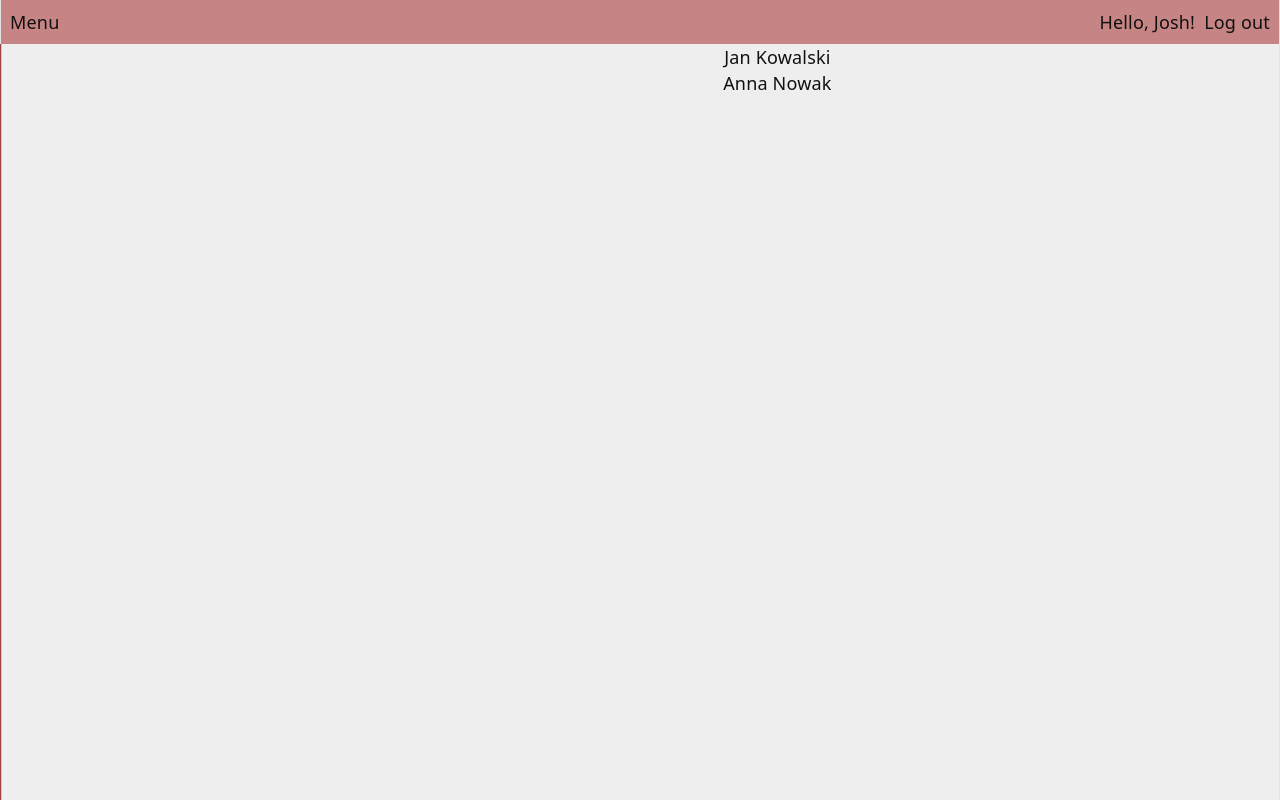
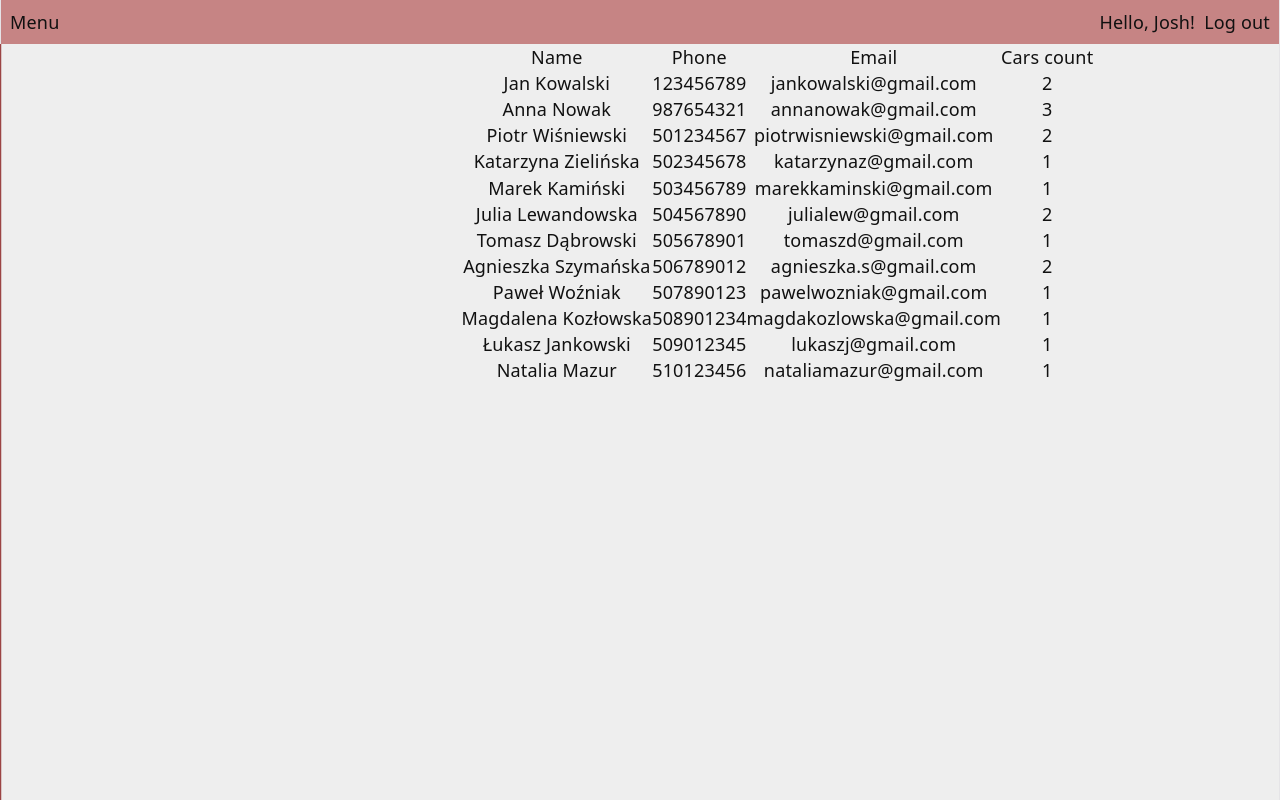
Before and after one commit to nMart719/autoservice, a React (Vite) app: page /clients in a window 1280 px wide. Built offline with nearby package versions, Linux system fonts and the light colour scheme.

Commit message:
add cars count to clients

```diff
--- a/src/components/cars/CarList.jsx
+++ b/src/components/cars/CarList.jsx
@@ -7,6 +7,10 @@ return(
           <div key={car.id}>
             <table>
               <tbody>
+                <tr>
+                  <td>Make:</td>
+                  <td>{car.make}</td>
+                </tr>
                 <tr>
                   <td>Model:</td>
                   <td>{car.model}</td>
--- a/src/components/clients/ClientDetails.jsx
+++ b/src/components/clients/ClientDetails.jsx
@@ -9,7 +9,7 @@ export function ClientDetails({ clientId }) {
   return (
     <div>
       <h2>
-        {client.name} {client.surname}
+        {client.name} {client.surname} {client.phone} {client.email} Cars:{cars.length}
       </h2>
       {cars.map((car) => {
         return (
--- a/src/components/clients/ClientList.jsx
+++ b/src/components/clients/ClientList.jsx
@@ -1,18 +1,33 @@
 export function ClientList({ clients, onSelect }) {
   return (
-    <div>
+    <table>
+      <thead>
+        <tr>
+          <td>Name</td>
+          <td>Phone</td>
+          <td>Email</td>
+          <td>Cars count</td>
+        </tr>
+      </thead>
+      <tbody>
       {clients.map((client) => {
         return (
-          <div
+          <tr
             key={client.id}
             onClick={() => {
               onSelect(client.id);
             }}
           >
-            {client.name} {client.surname}
-          </div>
+            <td>
+            {`${client.name} ${client.surname}`}
+            </td>
+            <td>{client.phone}</td>
+            <td>{client.email}</td>
+            <td>{client.carsCount}</td>
+          </tr>
         );
       })}
-    </div>
+      </tbody>
+    </table>
   );
 }
--- a/src/data/cars.js
+++ b/src/data/cars.js
@@ -1,17 +1,157 @@
 /**
  * @typedef {Object} Car
  * @property {number} id
+ * @property {string} make
  * @property {string} model
  * @property {string} plateNumber
  * @property {string} vin
  * @property {number} clientId
  */
 
-/** @type {Client[]} */
+/** @type {Car[]} */
 export const cars = [
-  { id: 1, model: "BMW 316d", plateNumber: "KR12345", vin: "", clientId: 1},
-  { id: 2, model: "Audi A7", plateNumber: "DX12345", vin: "", clientId: 2 },
-  { id: 3, model: "BMW 540i", plateNumber: "KR67890", vin: "", clientId: 1},
-  { id: 4, model: "Audi RS6", plateNumber: "DX67890", vin: "", clientId: 2 },
-  { id: 5, model: "Audi A3", plateNumber: "DX00000", vin: "", clientId: 2 }
+  {
+    id: 1,
+    make: "BMW",
+    model: "316d",
+    plateNumber: "KR12345",
+    vin: "WBA8E11010K123456",
+    clientId: 1
+  },
+  {
+    id: 2,
+    make: "Audi",
+    model: "A7",
+    plateNumber: "DX12345",
+    vin: "WAUZZZ4G6HN654321",
+    clientId: 2
+  },
+  {
+    id: 3,
+    make: "BMW",
+    model: "540i",
+    plateNumber: "KR67890",
+    vin: "WBAJS51020B111222",
+    clientId: 1
+  },
+  {
+    id: 4,
+    make: "Audi",
+    model: "RS6",
+    plateNumber: "DX67890",
+    vin: "WUAZZZF28LN333444",
+    clientId: 2
+  },
+  {
+    id: 5,
+    make: "Audi",
+    model: "A3",
+    plateNumber: "DX00000",
+    vin: "WAUZZZ8V1JA555666",
+    clientId: 2
+  },
+  {
+    id: 6,
+    make: "Mercedes",
+    model: "C220",
+    plateNumber: "KR44556",
+    vin: "WDD2052041F777888",
+    clientId: 3
+  },
+  {
+    id: 7,
+    make: "Toyota",
+    model: "Corolla",
+    plateNumber: "KR11223",
+    vin: "SB1K93BE90E999111",
+    clientId: 4
+  },
+  {
+    id: 8,
+    make: "Volkswagen",
+    model: "Golf VII",
+    plateNumber: "DW77889",
+    vin: "WVWZZZAUZJP222333",
+    clientId: 5
+  },
+  {
+    id: 9,
+    make: "Skoda",
+    model: "Octavia",
+    plateNumber: "KR99887",
+    vin: "TMBJG7NE8K444555",
+    clientId: 6
+  },
+  {
+    id: 10,
+    make: "Ford",
+    model: "Focus",
+    plateNumber: "WI45678",
+    vin: "WF0KXXGCBK666777",
+    clientId: 7
+  },
+  {
+    id: 11,
+    make: "Honda",
+    model: "Civic",
+    plateNumber: "KR32145",
+    vin: "SHHFK27609U888999",
+    clientId: 8
+  },
+  {
+    id: 12,
+    make: "Tesla",
+    model: "Model 3",
+    plateNumber: "EL123TS",
+    vin: "5YJ3E1EA7KF111222",
+    clientId: 9
+  },
+  {
+    id: 13,
+    make: "Porsche",
+    model: "Cayenne",
+    plateNumber: "KR911PC",
+    vin: "WP1ZZZ9YZLA333444",
+    clientId: 10
+  },
+  {
+    id: 14,
+    make: "Hyundai",
+    model: "i30",
+    plateNumber: "GD55566",
+    vin: "TMAH281DALJ555666",
+    clientId: 11
+  },
+  {
+    id: 15,
+    make: "Kia",
+    model: "Sportage",
+    plateNumber: "KR77788",
+    vin: "U5YPG814BLL777888",
+    clientId: 12
+  },
+  {
+    id: 16,
+    make: "BMW",
+    model: "X5",
+    plateNumber: "KRX5522",
+    vin: "WBAKS410100999111",
+    clientId: 3
+  },
+  {
+    id: 17,
+    make: "Audi",
+    model: "Q5",
+    plateNumber: "KRQ5123",
+    vin: "WAUZZZFY2L222333",
+    clientId: 6
+  },
+  {
+    id: 18,
+    make: "Mercedes",
+    model: "E200",
+    plateNumber: "KRME200",
+    vin: "WDD2130421A444555",
+    clientId: 8
+  }
 ]
--- a/src/data/clients.js
+++ b/src/data/clients.js
@@ -4,10 +4,21 @@
  * @property {string} name
  * @property {string} surname
  * @property {string} phone
+ * @property {string} email
  */
 
 /** @type {Client[]} */
 export const clients = [
-  { id: 1, name: "Jan", surname: "Kowalski", phone: "123456789" },
-  { id: 2, name: "Anna", surname: "Nowak", phone: "987654321" }
+  { id: 1, name: "Jan", surname: "Kowalski", phone: "123456789", email: "jankowalski@gmail.com" },
+  { id: 2, name: "Anna", surname: "Nowak", phone: "987654321", email: "annanowak@gmail.com" },
+  { id: 3, name: "Piotr", surname: "Wiśniewski", phone: "501234567", email: "piotrwisniewski@gmail.com" },
+  { id: 4, name: "Katarzyna", surname: "Zielińska", phone: "502345678", email: "katarzynaz@gmail.com" },
+  { id: 5, name: "Marek", surname: "Kamiński", phone: "503456789", email: "marekkaminski@gmail.com" },
+  { id: 6, name: "Julia", surname: "Lewandowska", phone: "504567890", email: "julialew@gmail.com" },
+  { id: 7, name: "Tomasz", surname: "Dąbrowski", phone: "505678901", email: "tomaszd@gmail.com" },
+  { id: 8, name: "Agnieszka", surname: "Szymańska", phone: "506789012", email: "agnieszka.s@gmail.com" },
+  { id: 9, name: "Paweł", surname: "Woźniak", phone: "507890123", email: "pawelwozniak@gmail.com" },
+  { id: 10, name: "Magdalena", surname: "Kozłowska", phone: "508901234", email: "magdakozlowska@gmail.com" },
+  { id: 11, name: "Łukasz", surname: "Jankowski", phone: "509012345", email: "lukaszj@gmail.com" },
+  { id: 12, name: "Natalia", surname: "Mazur", phone: "510123456", email: "nataliamazur@gmail.com" }
 ]
--- a/src/pages/Clients.jsx
+++ b/src/pages/Clients.jsx
@@ -2,13 +2,19 @@
 import { ClientDetails } from "../components/clients/ClientDetails";
 import { ClientList } from "../components/clients/ClientList";
 import { clients } from "../data/clients";
-import { useState } from "react";
+import { useState, useMemo } from "react";
+import { cars } from "../data/cars"
 export function Clients() {
-  console.log("clients")
+const clientsWithCounts = useMemo(() => {
+    return clients.map(client => ({
+      ...client,
+      carsCount: cars.filter(c => c.clientId === client.id).length
+    }))
+  }, [clients, cars]);
   const [selectedClientId, setSelectedClientId] = useState(null);
   return (
     <>
-      <ClientList clients={clients} onSelect={setSelectedClientId}></ClientList>
+      <ClientList clients={clientsWithCounts} onSelect={setSelectedClientId}></ClientList>
       <ClientDetails clientId={selectedClientId}></ClientDetails>
     </>
   );
--- /dev/null
+++ b/src/utils/clients.js
@@ -0,0 +1,4 @@
+import { cars } from "../data/cars"
+import { clients } from "../data/clients"
+export const getFullName = (client) =>
+  `${client.name} ${client.surname}`
```
